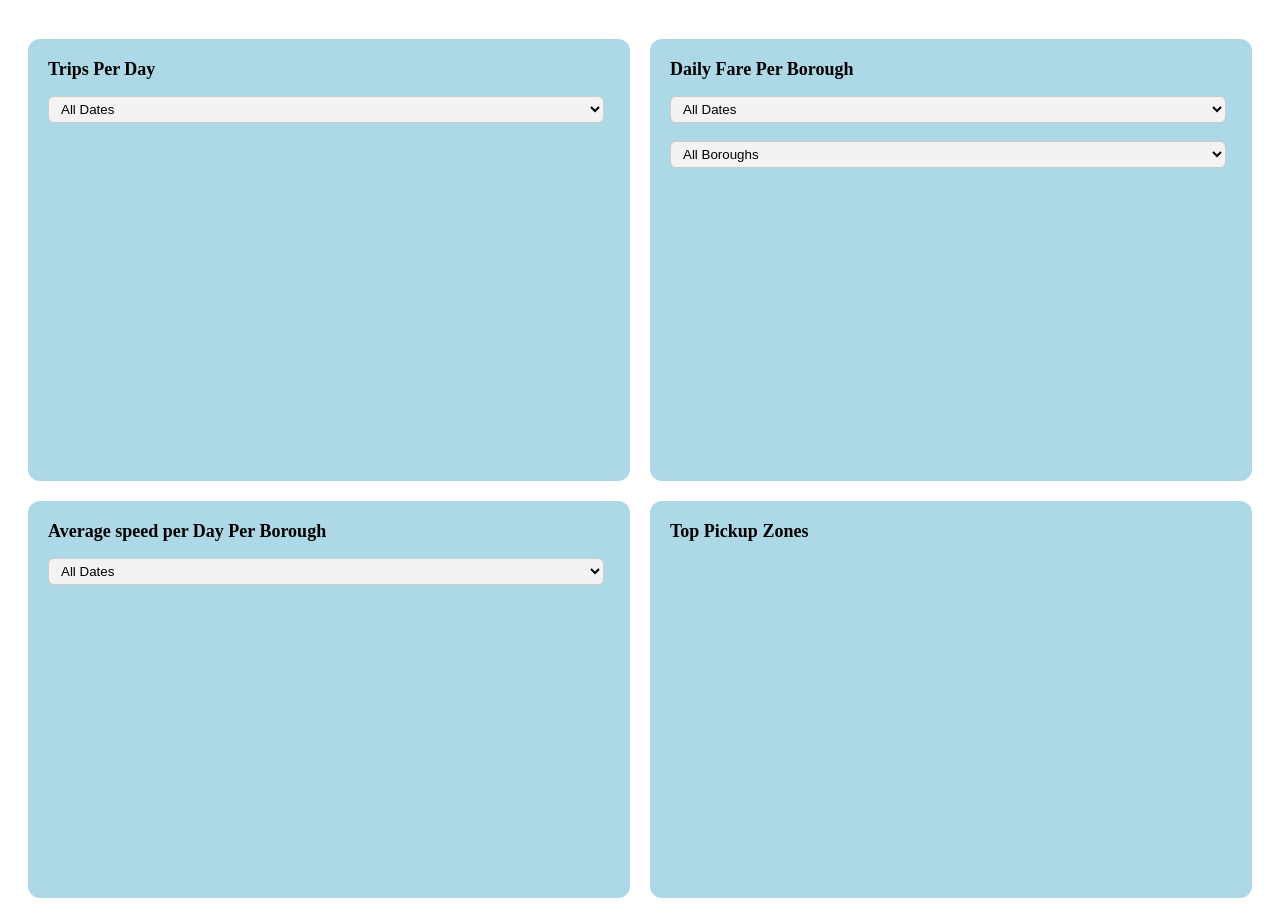
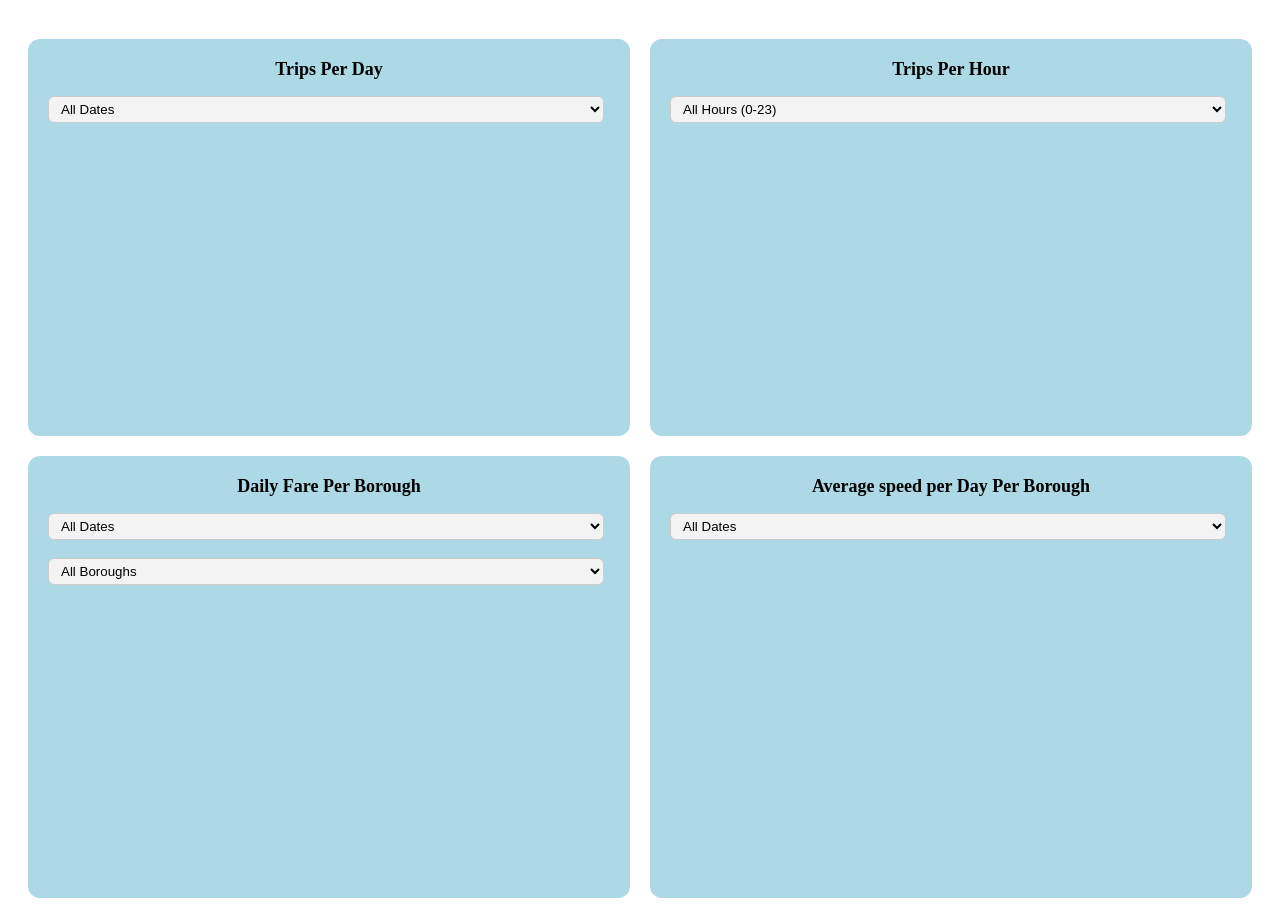
Before and after one commit to L-nsamba/urban_mobility_data_explorer_Group-15, a website with bundled scripts: page frontend/index.html in a window 1280 px wide. Shown: the part 176-1091 px from the top of the page. Built offline with nearby package versions, Linux system fonts and the light colour scheme; no server answers.

Commit message:
html & css improvements

```diff
--- a/frontend/index.html
+++ b/frontend/index.html
@@ -28,6 +28,14 @@
                     <option value="all">All Dates</option>
                     </select>
                     <canvas id="tripsPerDayChart"></canvas>
+                </div>
+
+                <div class="card">
+                    <h3>Trips Per Hour</h3>
+                    <select id="tripsHourFilter">
+                    <option value="all">All Hours (0-23)</option>
+                    </select>
+                    <canvas id="tripsPerHourChart"></canvas>
                 </div>
 
                 <div class="card">
--- a/frontend/styles/main.css
+++ b/frontend/styles/main.css
@@ -24,6 +24,13 @@ header h1 {
     grid-template-columns: 1fr 1fr;
     gap: 20px;
 }
+
+.dashboard .card:last-child {
+    grid-column: 1 / -1;
+    justify-self: center;
+    width: 50%;
+}
+
 .main-content .heading{
     flex-direction: row;
     align-items: center;
@@ -44,6 +51,8 @@ header h1 {
 .card h3{
     margin: 0 0 10px 0;
     font-size: 18px;
+    text-align: center;
+    font-weight: 600;
 }
 
 .card canvas{
```
